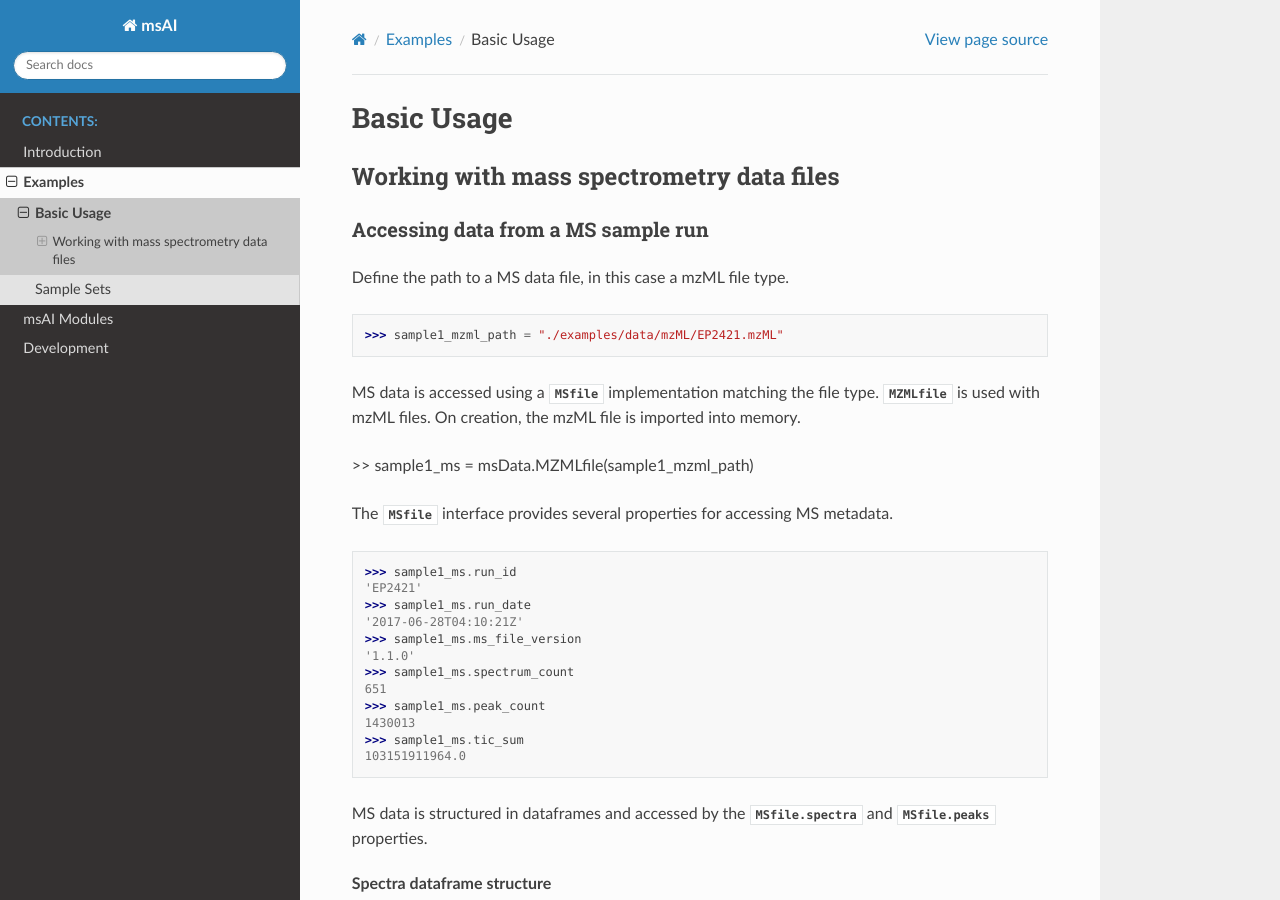
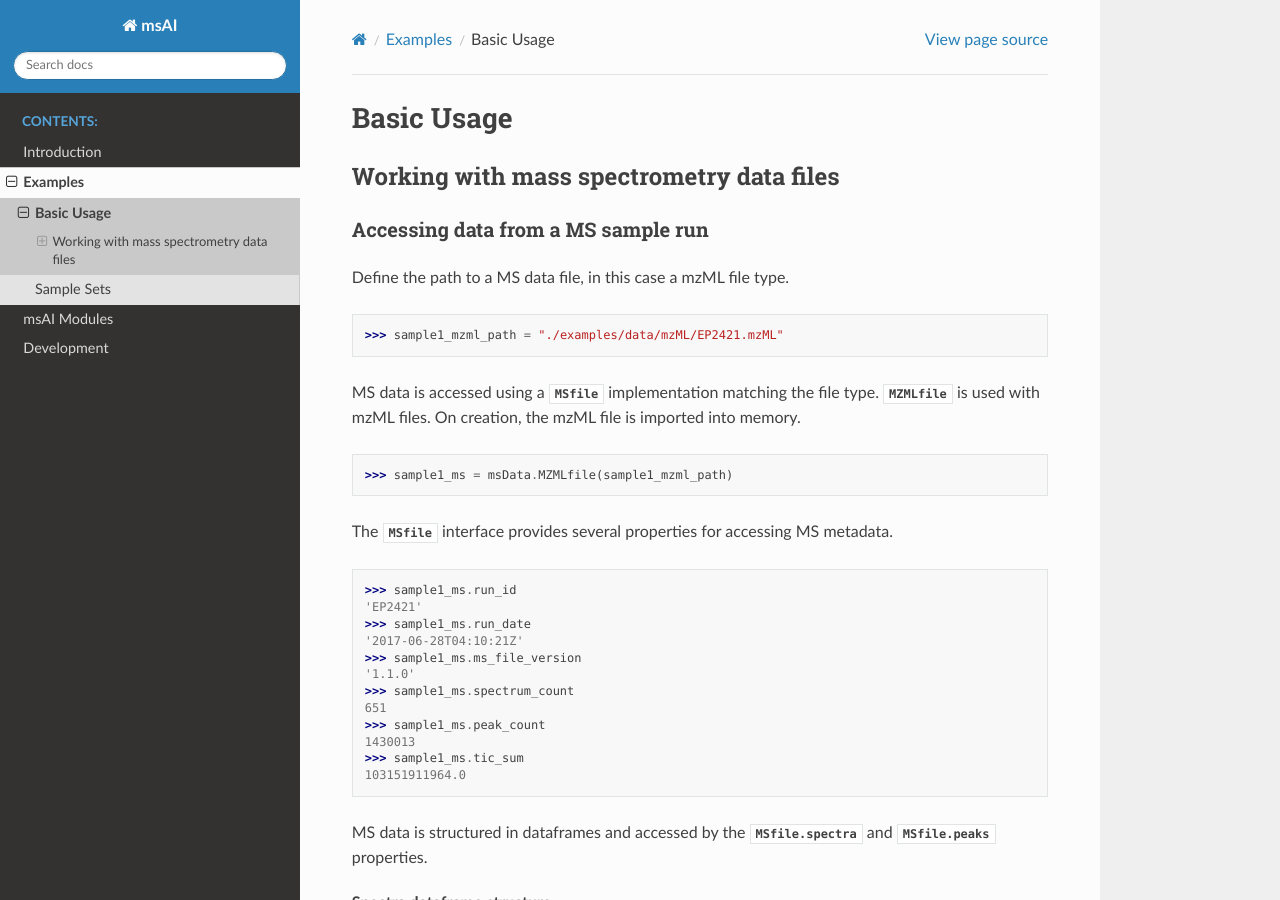
Before and after one commit to IsotopeC/msAI, a Sphinx documentation site: the page built from docs/examples/basics.rst, in a window 1280 px wide and 900 px high. Built offline with Sphinx 7.4.7 and the Read the Docs theme 2.0.0, drawn with Linux system fonts in a browser that asks for light colours.

```diff
--- a/docs/examples/basics.rst
+++ b/docs/examples/basics.rst
@@ -6,6 +6,7 @@ Basic Usage
 
 Working with mass spectrometry data files
 =========================================
+
 
 Accessing data from a MS sample run
 -----------------------------------
@@ -17,7 +18,7 @@ Define the path to a MS data file, in this case a mzML file type.
 MS data is accessed using a `.MSfile` implementation matching the file type.
 `.MZMLfile` is used with mzML files. On creation, the mzML file is imported into memory.
 
->> sample1_ms = msData.MZMLfile(sample1_mzml_path)
+>>> sample1_ms = msData.MZMLfile(sample1_mzml_path)
 
 The `.MSfile` interface provides several properties for accessing MS metadata.
 
@@ -120,6 +121,7 @@ mz      125.060060
 i     10957.689453
 Name: (303, 100), dtype: float64
 
+
 Create set of MS files from a data directory
 --------------------------------------------
 
```
Also changed, not shown: other parts of docs/examples/basics.rst (+1 -1 lines).
